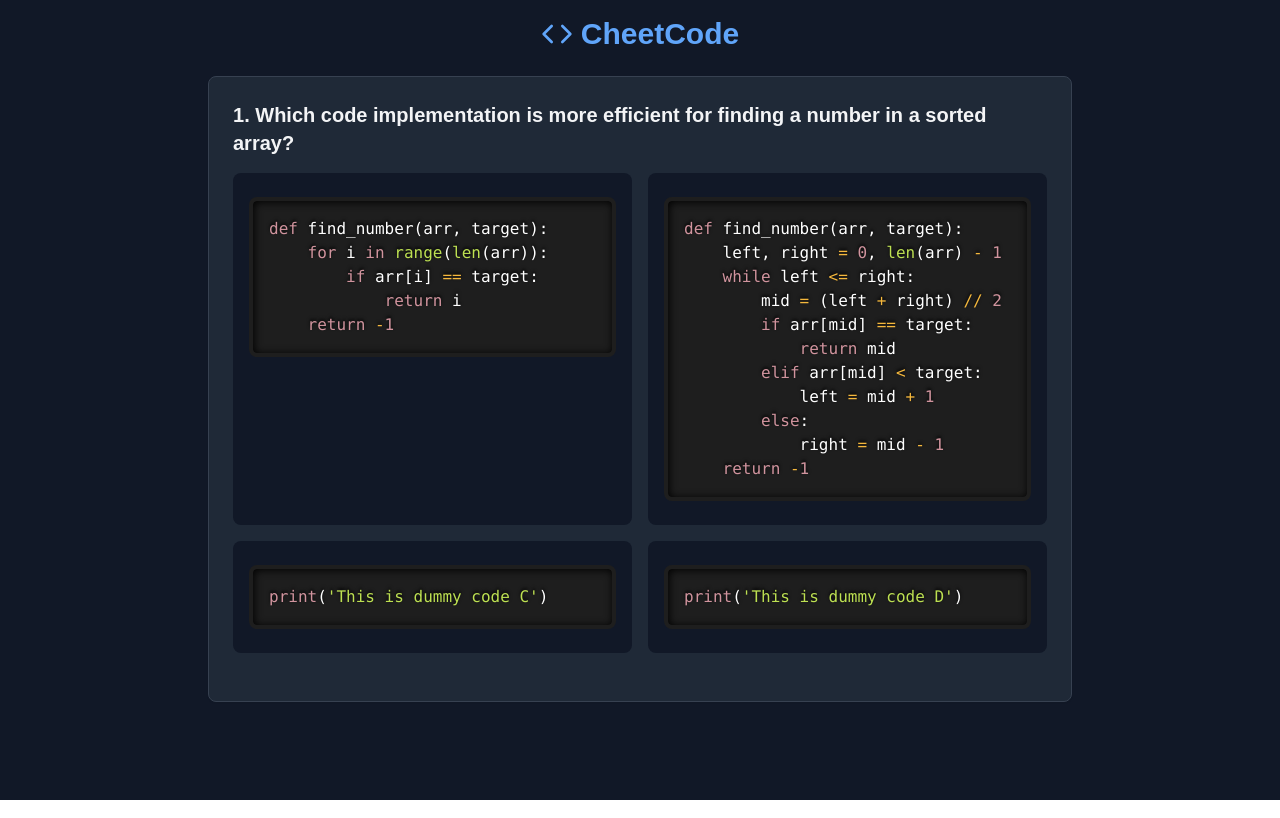
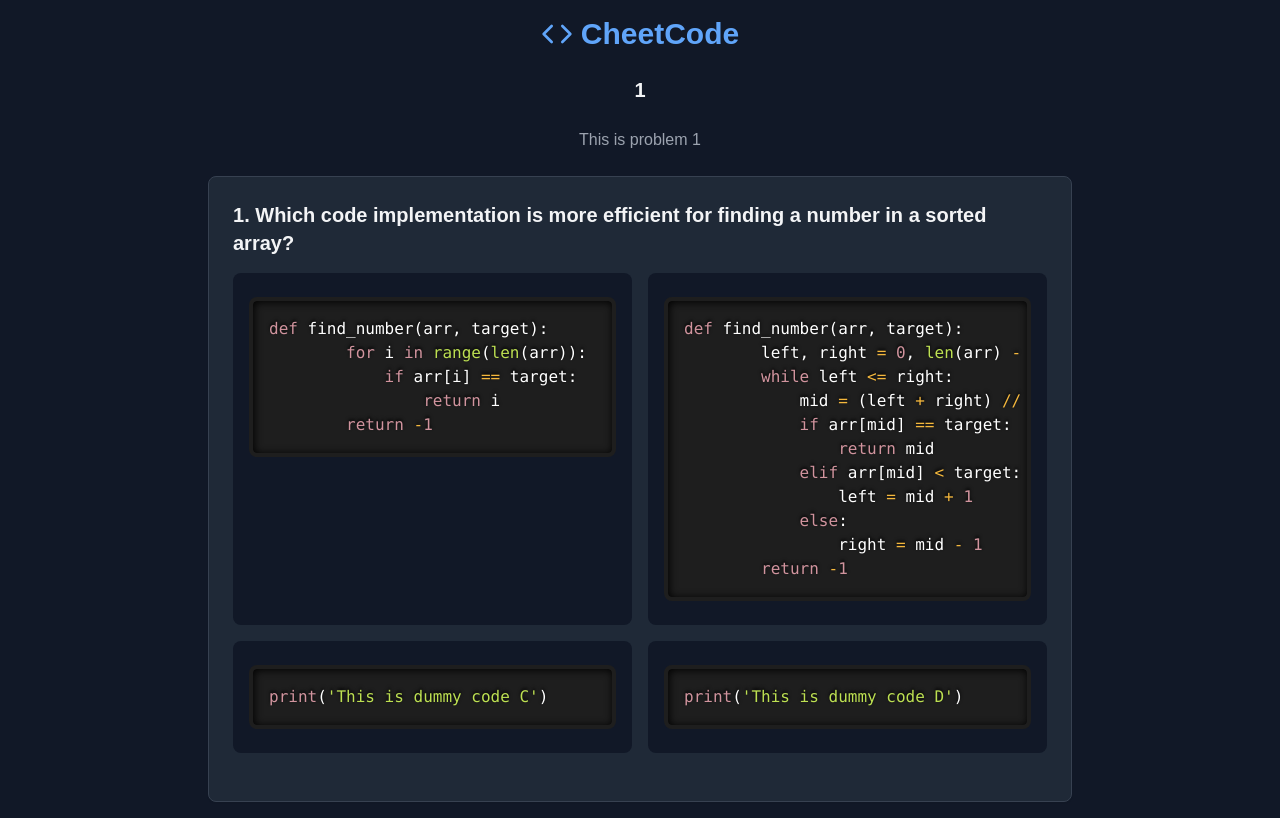
Before and after one commit to emias11/ICHACK25, a Next.js app in the folder cheetcode/: page / in a window 1280 px wide. Built offline with nearby package versions, Linux system fonts and the light colour scheme.

Commit message:
Added title and description

```diff
--- a/cheetcode/data/questions.ts
+++ b/cheetcode/data/questions.ts
@@ -1,5 +1,8 @@
 export const problems = [
-  [{
+    {
+    problem_title: "1",
+    problem_description: "This is problem 1",
+    problem_questions: [{
         id: 1,
         question: "Which code implementation is more efficient for finding a number in a sorted array?",
         codeA: `def find_number(arr, target):
@@ -64,8 +67,12 @@ export const problems = [
         options: ["Code A", "Code B"],
         correctAnswer: "Code B",
         explanation: "Code B correctly handles all cases using dict.get(), while Code A misses initializing counts for new elements."
-  }],
-  [{
+      }]
+    },
+    {
+    problem_title: "2",
+    problem_description: "This is problem 2",
+    problem_questions: [{
         id: 1,
         question: "Which 2 code implementation is more efficient for finding a number in a sorted array?",
         codeA: `def find_number(arr, target):
@@ -130,5 +137,7 @@ export const problems = [
         options: ["Code A", "Code B"],
         correctAnswer: "Code B",
         explanation: "Code B correctly handles all cases using dict.get(), while Code A misses initializing counts for new elements."
-  }]
+        }
     ]
+    },
+]
--- a/cheetcode/pages/index.tsx
+++ b/cheetcode/pages/index.tsx
@@ -64,7 +64,7 @@ const QuizApp = () => {
         if (ref) observer.unobserve(ref);
       });
     };
-  }, [problems[currentProblemSet]]);
+  }, [problems[currentProblemSet].problem_questions]);
 
   const handleAnswer = (questionId, selectedOption) => {
     if (answered[questionId]) return;
@@ -93,7 +93,7 @@ const QuizApp = () => {
 
   const getDivColour = (questionId, option) => {
     if (!answered[questionId]) return ''; // No class if not answered
-    const isCorrectAnswer = selectedAnswers[questionId] === problems[currentProblemSet].find(q => q.id === questionId).correctAnswer;
+    const isCorrectAnswer = selectedAnswers[questionId] === problems[currentProblemSet].problem_questions.find(q => q.id === questionId).correctAnswer;
     const isSelected = selectedAnswers[questionId] === option;
 
     if (isSelected) {
@@ -113,7 +113,17 @@ const QuizApp = () => {
           <h1 className="text-3xl font-bold text-center text-blue-400">CheetCode</h1>
         </div>
 
-        {problems[currentProblemSet].slice(0, currentQuestionIndex + 1).map((question, index) => (
+        {/* Problem Title */}
+        <h2 className="text-xl font-semibold text-center text-gray-100">
+          {problems[currentProblemSet].problem_title}
+        </h2>
+
+        {/* Problem Description */}
+        <p className="text-center text-gray-400">
+          {problems[currentProblemSet].problem_description}
+        </p>
+
+        {problems[currentProblemSet].problem_questions.slice(0, currentQuestionIndex + 1).map((question, index) => (
           <Card
             key={question.id}
             ref={el => questionRefs.current[question.id] = el}
@@ -194,7 +204,7 @@ const QuizApp = () => {
         ))}
 
         {/* Quiz Completion */}
-        {currentQuestionIndex >= problems[currentProblemSet].length && (
+        {currentQuestionIndex >= problems[currentProblemSet].problem_questions.length && (
           <Card className="bg-gray-800 border-gray-700">
             <CardContent className="p-6">
               <h2 className="text-xl font-semibold text-center text-gray-100">
```
Lines whose indentation alone changed are shown as unchanged.
